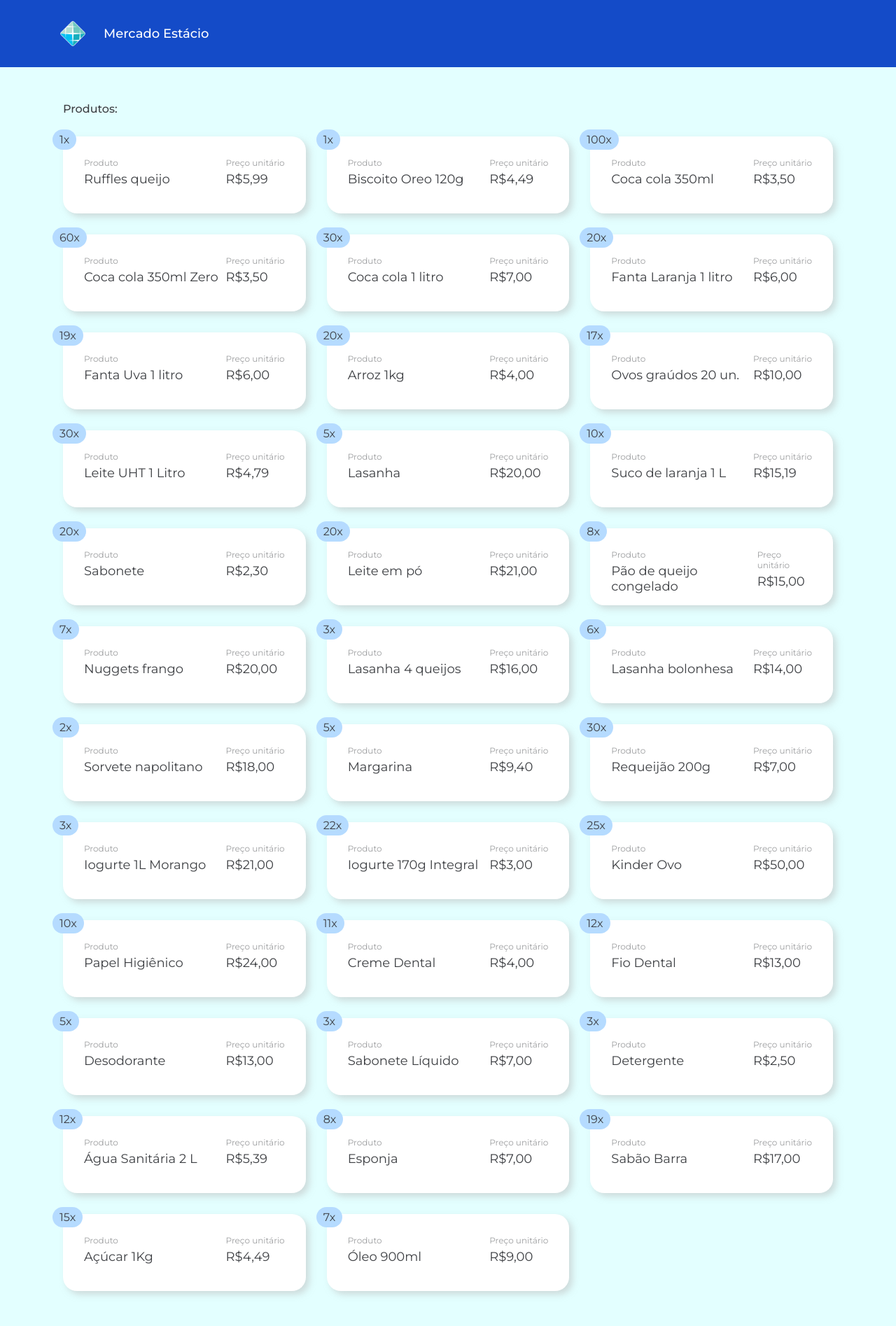
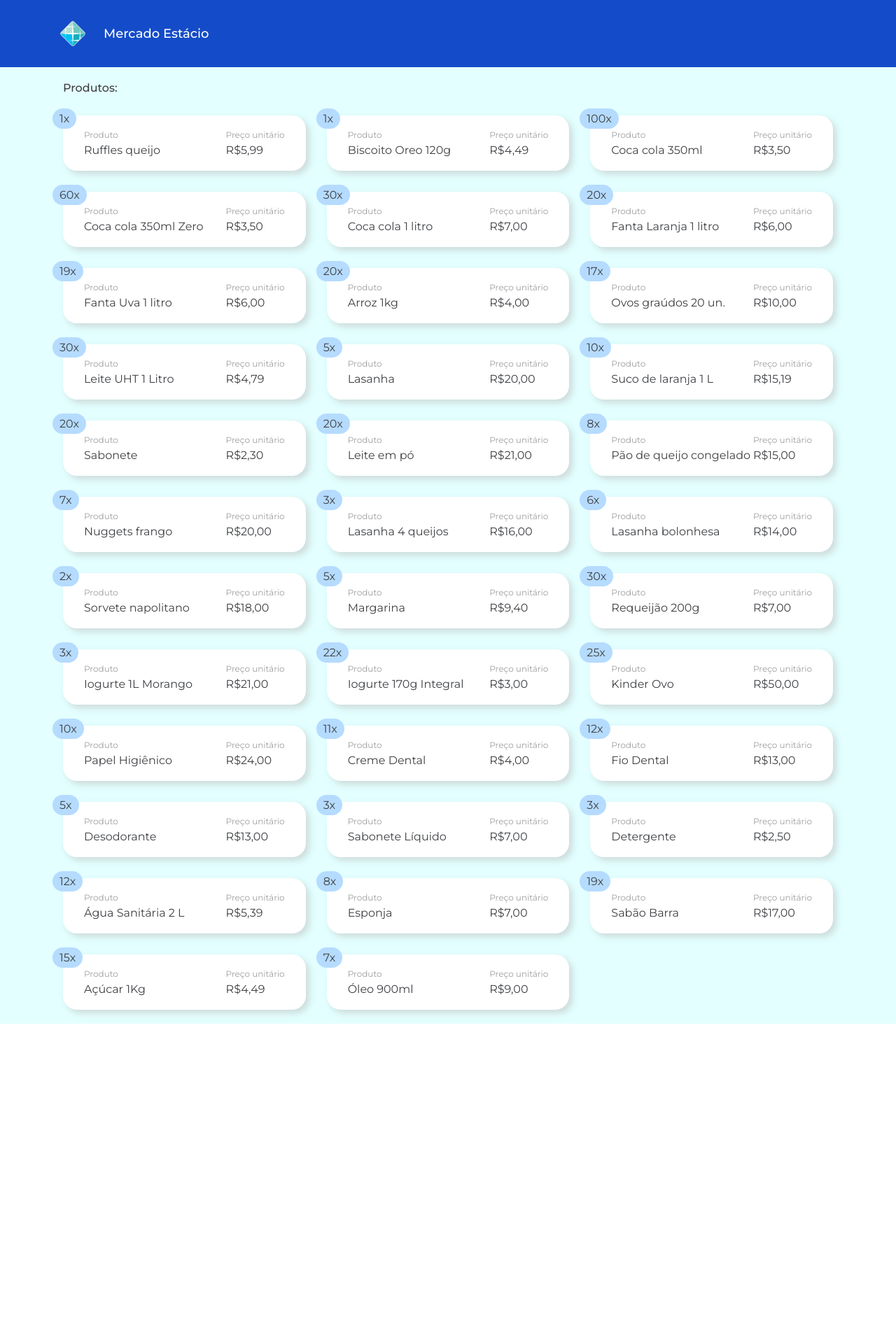
Before and after one commit to gabriel-santi/projeto-mercantil-estacio, a Django app: page /mercado/ in a window 1280 px wide. Shown: the whole page at 70% size. After the commit the page ends 1463 px from the top, so only its background shows below. Run offline with Django 4.2, Linux system fonts and the light colour scheme; data comes from the database, SQL or seed files in the repository; both versions use the stored data as it was after the commit.

Commit message:
Ajustes de espaçamento nos cards

```diff
--- a/app_mercado/static/styles/home.css
+++ b/app_mercado/static/styles/home.css
@@ -7,7 +7,7 @@
     --espacamento: 20px;
     --radius: 20px;
     --fonte-grande: 20px;
-    --fonte-padrao: 18px;
+    --fonte-padrao: 16px;
     --fonte-pequena: 12px;
 }
 
@@ -88,7 +88,7 @@
 /* CONTEUDO */
 
 main {
-    padding: 50px 90px;
+    padding: 20px 90px;
     width: 100%;
 }
 
@@ -111,8 +111,7 @@
     border-radius: var(--radius);
     box-shadow: 5px 5px 10px rgba(185, 185, 185, 0.5);
 
-    padding: 30px;
-    height: 110px;
+    padding: 20px 30px;
 
     display: flex;
     flex-direction: row;
@@ -139,4 +138,5 @@
 .card-valor {
     margin-top: 5px;
     font-size: var(--fonte-padrao);
+    word-break: break-all;
 }
```
Also changed, not shown: db.sqlite3.
